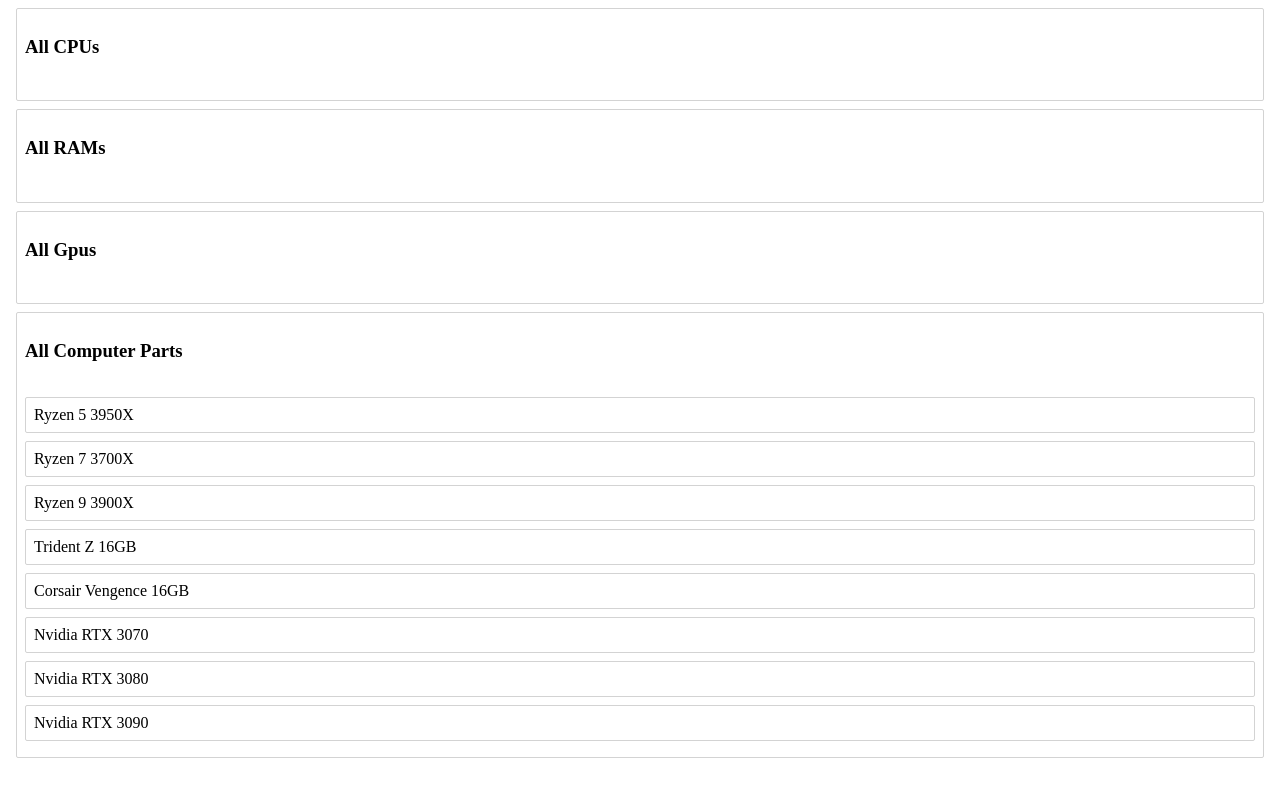
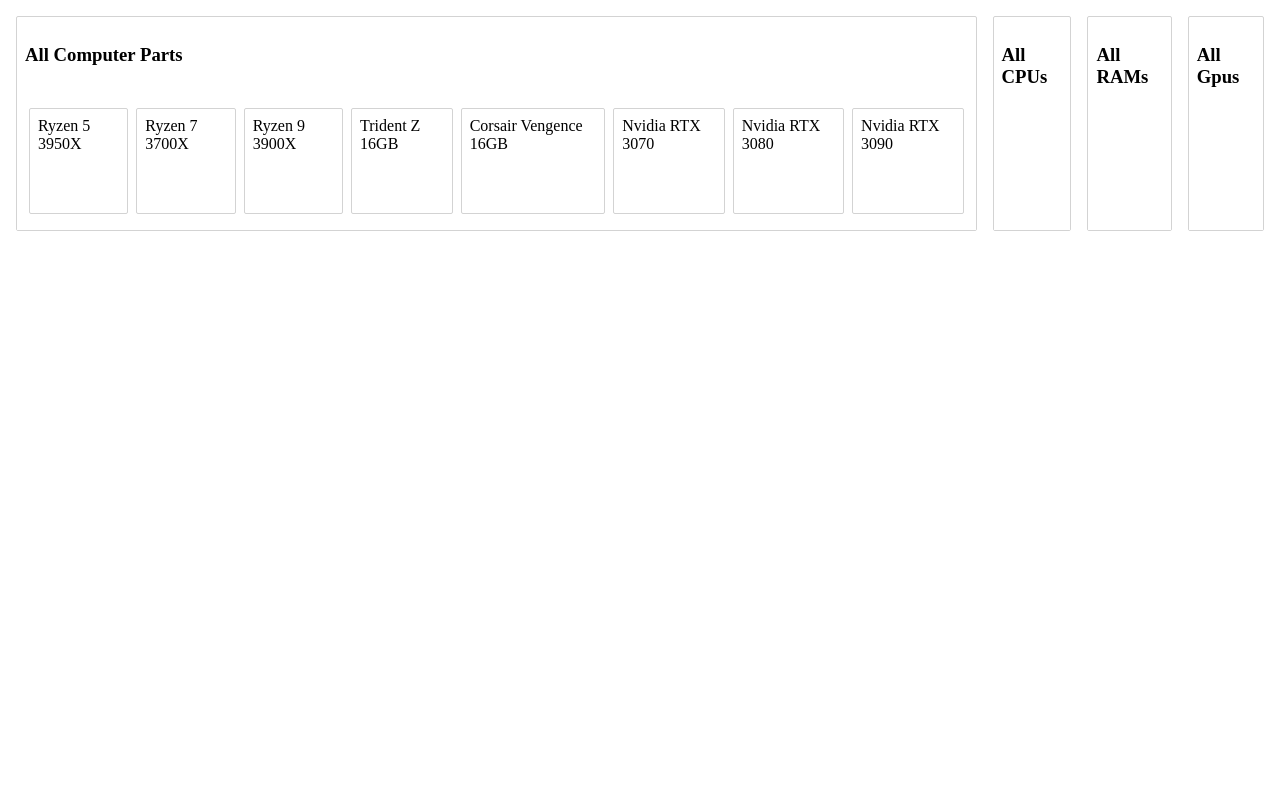
Before and after one commit to asheerrizvi/group-tags, a React (Create React App) app: page / in a window 1280 px wide. Shown: the top 796 px of the page. Built offline with nearby package versions, Linux system fonts and the light colour scheme.

Commit message:
Added some styling to style draggable and droppable components through props, enabled horizontal direction for droppable component.

```diff
--- a/src/App.js
+++ b/src/App.js
@@ -2,6 +2,11 @@ import React, { Component } from 'react';
 import { DragDropContext } from 'react-beautiful-dnd';
 
 import Group from './Group.js';
+import styled from 'styled-components';
+
+const Container = styled.div`
+  display: flex;
+`;
 
 class App extends Component {
   state = this.props.data;
@@ -20,13 +25,16 @@ class App extends Component {
       return;
     }
 
-    const group = this.state.groups[source.droppableId];
-    const newTagIds = [...group.tagIds];
+    const start = this.state.groups[source.droppableId];
+    const finish = this.state.groups[destination.droppableId];
+
+    if (start === finish) {
+      const newTagIds = [...start.tagIds];
       newTagIds.splice(source.index, 1);
       newTagIds.splice(destination.index, 0, draggableId);
 
       const newGroup = {
-      ...group,
+        ...start,
         tagIds: newTagIds,
       };
 
@@ -39,17 +47,47 @@ class App extends Component {
       };
 
       this.setState(newState);
+      return;
+    }
+
+    // Moving from one group to another.
+    const startTagIds = [...start.tagIds];
+    startTagIds.splice(source.index, 1);
+    const newStart = {
+      ...start,
+      tagIds: startTagIds,
+    };
+
+    const finishTagIds = [...finish.tagIds];
+    finishTagIds.splice(destination.index, 0, draggableId);
+    const newFinish = {
+      ...finish,
+      tagIds: finishTagIds,
+    };
+
+    const newState = {
+      ...this.state,
+      groups: {
+        ...this.state.groups,
+        [newStart.id]: newStart,
+        [newFinish.id]: newFinish,
+      },
+    };
+
+    this.setState(newState);
   };
 
   render() {
     return (
       <DragDropContext onDragEnd={this.onDragEnd}>
+        <Container>
           {this.state.groupOrder.map((groupId) => {
             const group = this.state.groups[groupId];
             const tags = group.tagIds.map((tagId) => this.state.tags[tagId]);
 
             return <Group key={group.id} group={group} tags={tags} />;
           })}
+        </Container>
       </DragDropContext>
     );
   }
--- a/src/Group.js
+++ b/src/Group.js
@@ -4,6 +4,8 @@ import { Droppable } from 'react-beautiful-dnd';
 import Tag from './Tag.js';
 
 const Container = styled.div`
+  display: flex;
+  flex-direction: column;
   margin: 8px;
   border: 1px solid lightgrey;
   border-radius: 2px;
@@ -12,7 +14,11 @@ const Title = styled.h3`
   padding: 8px;
 `;
 const TagList = styled.div`
+  display: flex;
   padding: 8px;
+  background-color: ${(props) => (props.isDraggingOver ? 'skyblue' : 'white')};
+  flex-grow: 1;
+  min-height: 100px;
 `;
 
 class Group extends Component {
@@ -20,9 +26,13 @@ class Group extends Component {
     return (
       <Container>
         <Title>{this.props.group.title}</Title>
-        <Droppable droppableId={this.props.group.id}>
-          {(provided) => (
-            <TagList ref={provided.innerRef} {...provided.droppableProps}>
+        <Droppable droppableId={this.props.group.id} direction="horizontal">
+          {(provided, snapshot) => (
+            <TagList
+              ref={provided.innerRef}
+              isDraggingOver={snapshot.isDraggingOver}
+              {...provided.droppableProps}
+            >
               {this.props.tags.map((tag, index) => (
                 <Tag key={tag.id} tag={tag} index={index} />
               ))}
--- a/src/Tag.js
+++ b/src/Tag.js
@@ -6,16 +6,18 @@ const Container = styled.div`
   border: 1px solid lightgrey;
   border-radius: 2px;
   padding: 8px;
-  margin-bottom: 8px;
+  margin: 8px 4px 8px 4px;
+  background-color: ${(props) => (props.isDragging ? 'lightgreen' : 'white')};
 `;
 
 class Tag extends Component {
   render() {
     return (
       <Draggable draggableId={this.props.tag.id} index={this.props.index}>
-        {(provided) => (
+        {(provided, snapshot) => (
           <Container
             ref={provided.innerRef}
+            isDragging={snapshot.isDragging}
             {...provided.draggableProps}
             {...provided.dragHandleProps}
           >
--- a/src/data.js
+++ b/src/data.js
@@ -60,7 +60,7 @@ const initialData = {
       ],
     },
   },
-  groupOrder: ['cpu', 'memory', 'gpu', 'parts'],
+  groupOrder: ['parts', 'cpu', 'memory', 'gpu',],
 };
 
 export default initialData;
```
Lines whose indentation alone changed are shown as unchanged.
